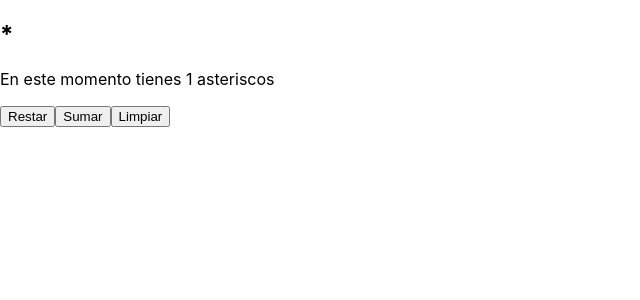
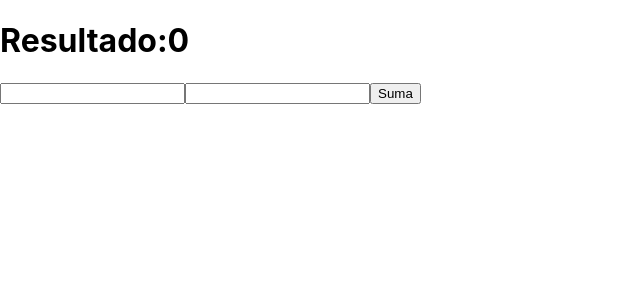
Before and after one commit to PyarmandoCode/Curso_React18, a React (Create React App) app in the folder app-estados/: page / in a window 1280 px wide. Shown: the top 300 px of the page, without its empty margins (0-640 px from the left). Built offline with nearby package versions, Linux system fonts and the light colour scheme.

Commit message:
Formularios

```diff
--- a/app-estados/src/App.js
+++ b/app-estados/src/App.js
@@ -6,12 +6,14 @@ import State1 from "./Components/state1";
 import Example from "./Components/hook1";
 import Sumas from "./Components/cast";
 import CicloVida from "./Components/ciclovida";
+import Forms from "./Components/formularios";
+import Forms2 from "./Components/formularios2";
 
 
 function App() {
   return (
     <div >
-      <CicloVida/>
+      <Forms2/>
 
     </div>
   );
--- /dev/null
+++ b/app-estados/src/Components/formularios.js
@@ -0,0 +1,27 @@
+import React from "react";
+
+class Saludo extends React.Component {
+    constructor(props) {
+        super(props);
+        this.state = { alumno: '' };
+    }
+    cambioNombre = (event) => {
+        this.setState({ alumno: event.target.value })
+    }
+    render() {
+        return (
+            <form>
+                <h1>Hola {this.state.alumno}</h1>
+                <p>Escribe tu nombre para modificar el State</p>
+                <input type='text' name="nombre"
+                    onChange={this.cambioNombre}
+                >
+                </input>
+            </form>
+        )
+    }
+}
+
+export default function Forms() {
+    return <Saludo />
+}
--- /dev/null
+++ b/app-estados/src/Components/formularios2.js
@@ -0,0 +1,42 @@
+import React from "react";
+
+class Calculadora extends React.Component {
+    constructor(props) {
+        super(props)
+        this.state = { num1: 0, num2: 0, total: 0 }
+    }
+
+    cambioValores = (event) => {
+        let nombreInput = event.target.name;
+        let valorInput = event.target.value;
+        this.setState({ [nombreInput]: valorInput })
+    }
+    suma = () => {
+        let suma = parseFloat(this.state.num1) + parseFloat(this.state.num2)
+        this.setState({ total: suma })
+    }
+    render() {
+        return (
+            <div>
+                <h1>Resultado:{this.state.total}</h1>
+                <input
+                    type='number' name="num1"
+                    onChange={this.cambioValores}
+                >
+                </input>
+                <input
+                    type='number' name="num2"
+                    onChange={this.cambioValores}
+                >
+                </input>
+                <button onClick={this.suma}
+                >Suma</button>
+
+            </div>
+        )
+    }
+}
+
+export default function Forms2() {
+    return <Calculadora />
+}
```
